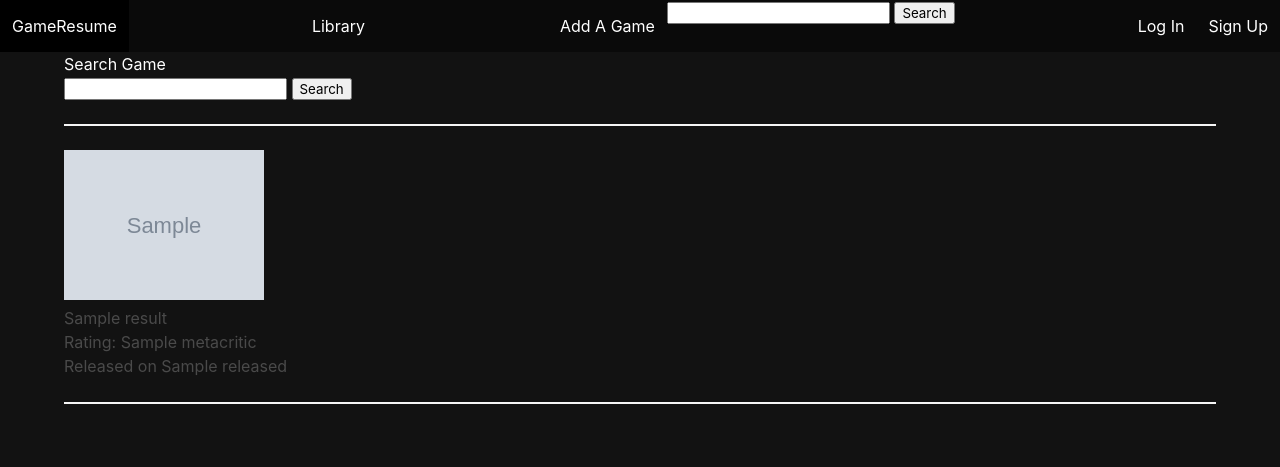
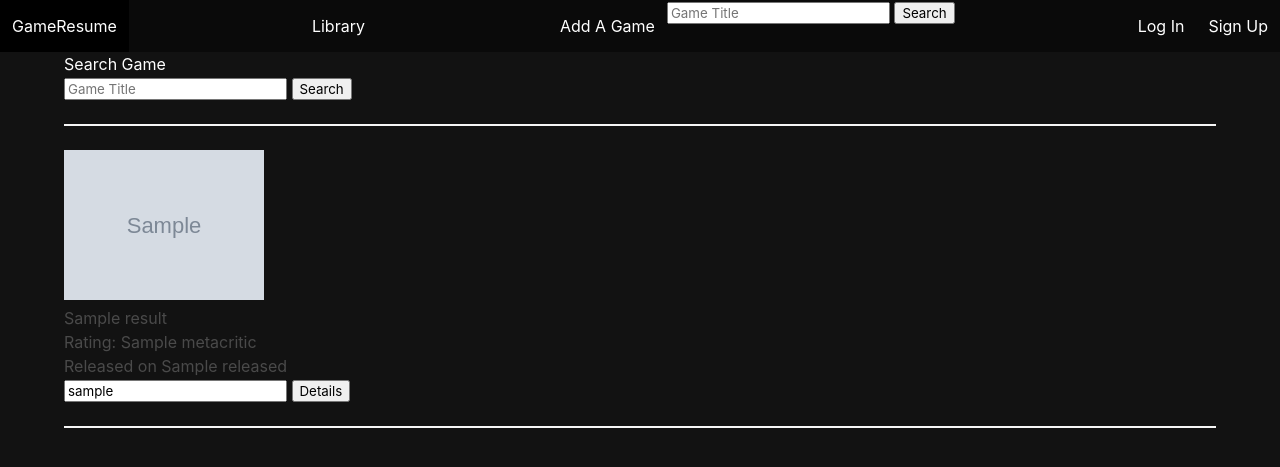
Before and after one commit to sean3434/GameArchive-Django, a Django app: page /games/search/ in a window 1280 px wide. Shown: the top 467 px of the page. Run offline with Django 4.2, Linux system fonts and the light colour scheme; tables that the repository leaves empty hold one stand-in row (values such as "Sample post"); grey boxes marked "Sample" are stand-in pictures; a database or web service that is not in the repository returns one stand-in record (values such as "Sample title"); data that the repository does not hold is empty.

Commit message:
Dynamic Details Page For Every Game

```diff
--- a/main_app/templates/base.html
+++ b/main_app/templates/base.html
@@ -27,7 +27,7 @@
                 <div class="navbar-menu navbar-end">
                     <a class="navbar-item" href="{% url 'game_create' %}">Add A Game</a>
                     <form action='/games/search' method='get'>
-                        <input type='text' name='gametitle'>
+                        <input type='text' name='gametitle' placeholder='Game Title'>
                         <button type='submit' value='Search'>Search</button>
                     </form>
                 </div>
--- a/main_app/templates/search.html
+++ b/main_app/templates/search.html
@@ -8,7 +8,7 @@
 
 <h2>Search Game</h2>
     <form action='' method='get'>
-        <input type='text' name='gametitle'>
+        <input type='text' name='gametitle' placeholder='Game Title'>
         <button type='submit' value='Search'>Search</button>
     </form>
     <hr>
@@ -21,6 +21,10 @@
         {% for j in i.platforms %}
             {% include 'comma.html' %}{{ j.platform.name }}
         {% endfor %}
+        <form action='/games/details' method='get'>
+            <input type='text' name='' value='{{ i.slug }}'>
+            <button type='submit' value='Details'>Details</button>
+        </form>
         <hr>
     {% endfor %}
 {% endblock %}
--- a/main_app/urls.py
+++ b/main_app/urls.py
@@ -11,5 +11,7 @@
     path('library/finishedplaying/', views.FinishedPlaying.as_view(), name="finished_playing"),
     path('library/wanttoplay/', views.WantToPlay.as_view(), name="want_to_play"),
     path('accounts/signup/', views.Signup.as_view(), name="signup"),
-    path('games/search/', views.Search, name='search')
+    path('games/search/', views.Search, name='search'),
+    path('games/details/', views.Details, name='details'),
+
 ]
--- a/main_app/views.py
+++ b/main_app/views.py
@@ -27,6 +27,18 @@
         'results' : results
     }
     return render(request, 'search.html', context)
+
+def Details(request):
+    slug = request.GET.get('slug')
+    url = f'https://api.rawg.io/api/games/{slug}?key={API_KEY}'
+    response = requests.get(url)
+    data = response.json()
+
+
+    context = {
+        'data' : data
+    }
+    return render(request, 'details.html', context)
 
 class Landing(TemplateView):
     template_name = "landing.html"
```
Also changed, not shown: main_app/templates/details.html (added, +15 -0 lines).
